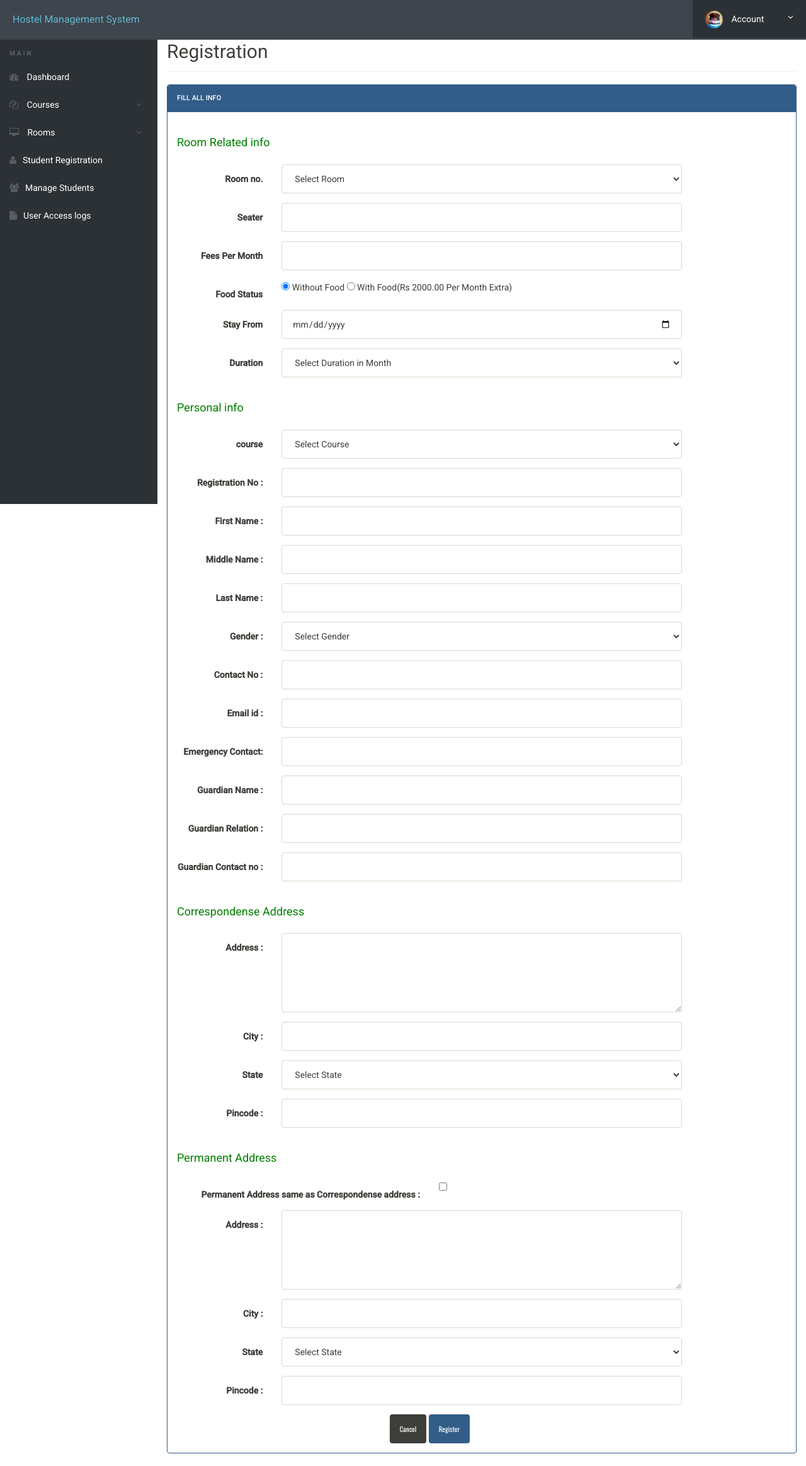
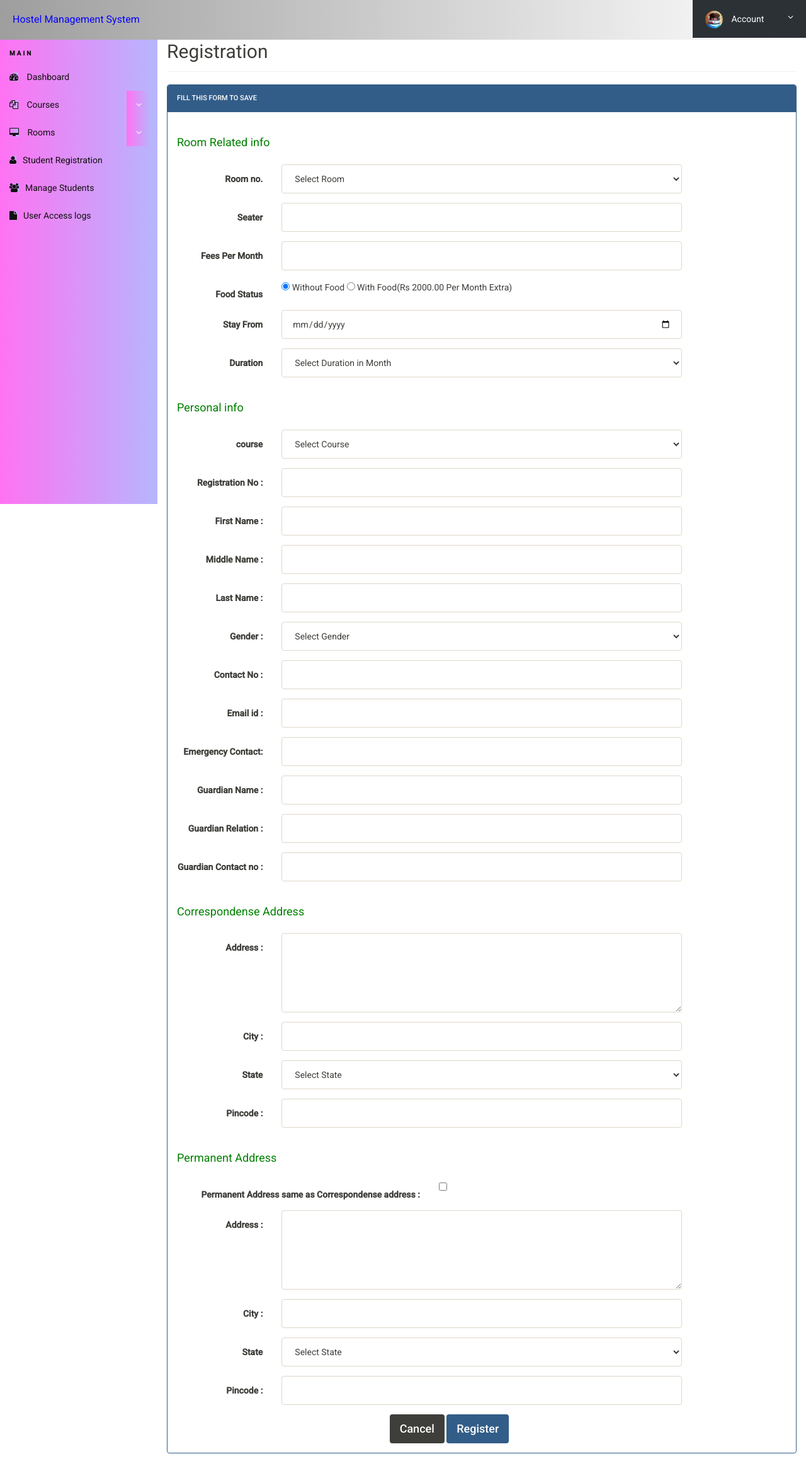
Before and after one commit to Eddie2111/LargeSweetRabbit, a PHP site: page /hostel/admin/registration.php in a window 1280 px wide. Shown: the whole page at 63% size. Run offline with PHP 8.4, Linux system fonts and the light colour scheme; a user stored in the database is signed in; data comes from the database, SQL or seed files in the repository; data that the repository does not hold is empty.

Commit message:
Update registration.php

```diff
--- a/admin/registration.php
+++ b/admin/registration.php
@@ -64,7 +64,7 @@ echo"<script>alert('Student Succssfully register');</script>";
 	<link rel="stylesheet" href="css/bootstrap-select.css">
 	<link rel="stylesheet" href="css/fileinput.min.css">
 	<link rel="stylesheet" href="css/awesome-bootstrap-checkbox.css">
-	<link rel="stylesheet" href="css/style.css">
+	<link rel="stylesheet" href="css/style1.css">
 <script type="text/javascript" src="js/jquery-1.11.3-jquery.min.js"></script>
 <script type="text/javascript" src="js/validation.min.js"></script>
 <script type="text/javascript" src="http://code.jquery.com/jquery.min.js"></script>
@@ -108,7 +108,7 @@ $('#fpm').val(data);
 						<div class="row">
 							<div class="col-md-12">
 								<div class="panel panel-primary">
-									<div class="panel-heading">Fill all Info</div>
+									<div class="panel-heading">Fill this form to save</div>
 									<div class="panel-body">
 										<form method="post" action="" class="form-horizontal">
 
```
Lines whose indentation alone changed are shown as unchanged.
